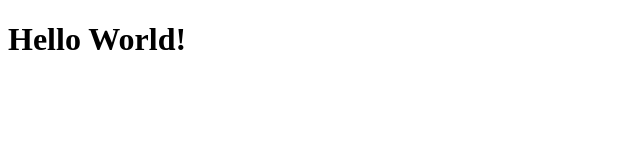
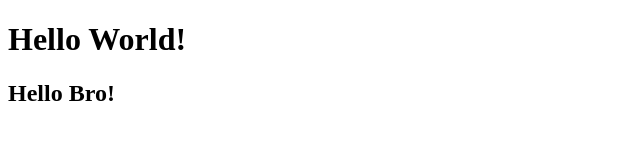
Before and after one commit to dalton14/project, a plain HTML site: page index.html in a window 1280 px wide. Shown: the whole page, without its empty margins (0-640 px from the left). Drawn offline with Linux system fonts and the light colour scheme.

Commit message:
index.hmtl mod

```diff
--- a/index.html
+++ b/index.html
@@ -7,5 +7,6 @@
 </head>
 <body>
     <h1>Hello World!</h1>
+    <h2>Hello Bro!</h2>
 </body>
 </html>
```
